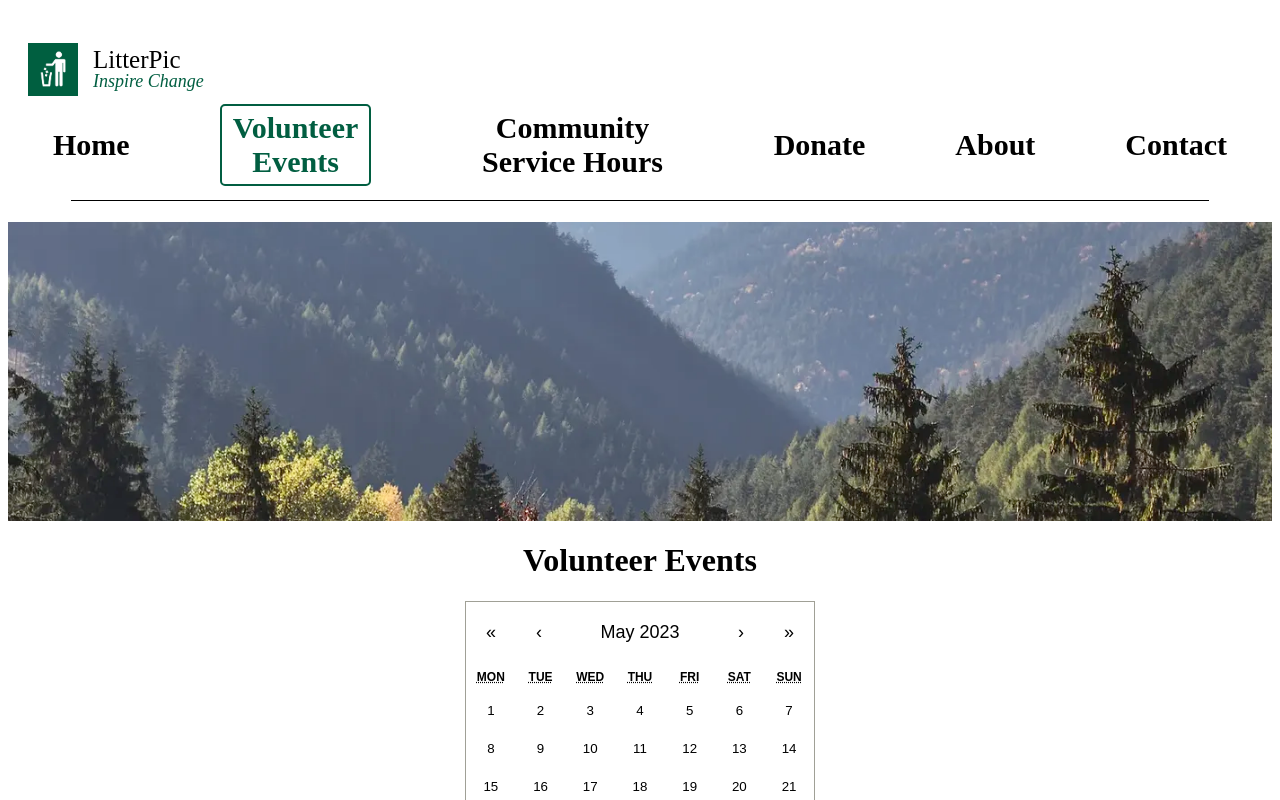
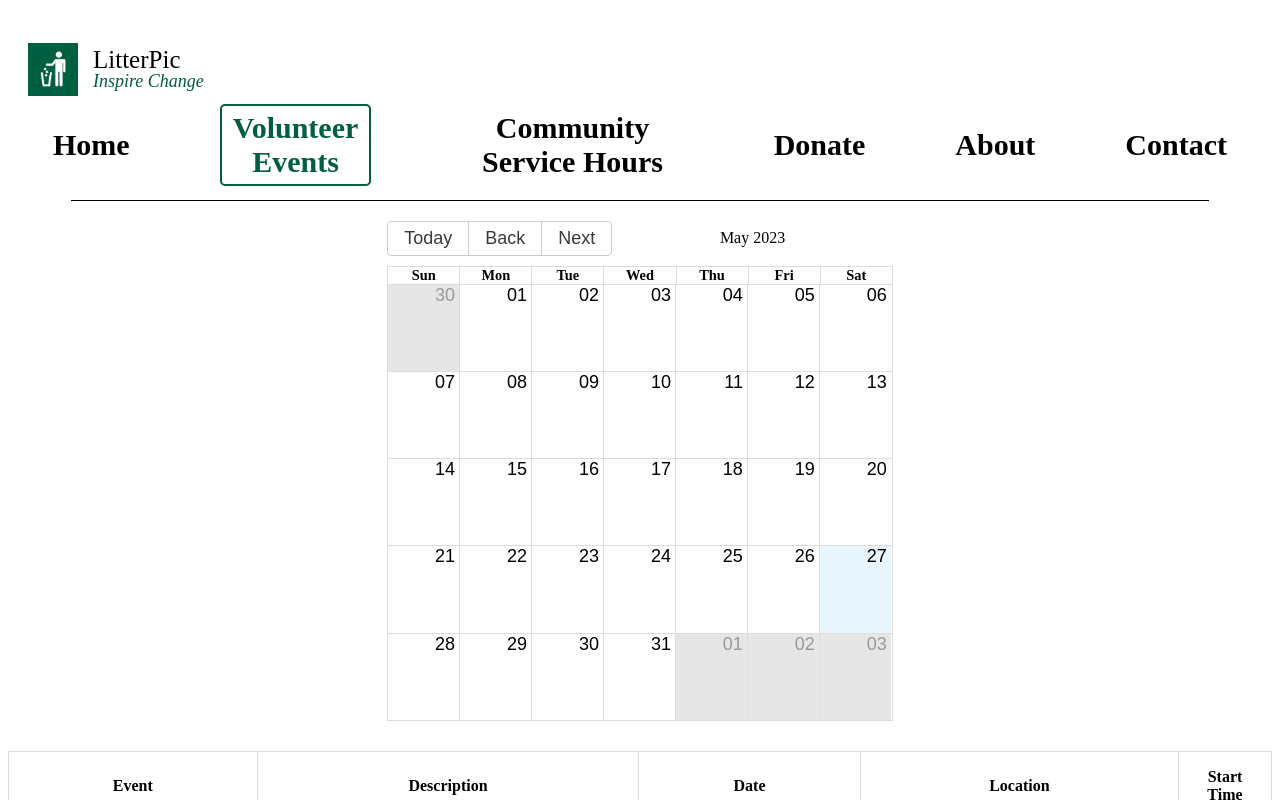
Before and after one commit to LitterPic/litterpic_org, a Next.js app: page /volunteer in a window 1280 px wide. Shown: the top 800 px of the page. Built offline with nearby package versions, Linux system fonts and the light colour scheme; no server answers; the database is empty.

Commit message:
Updated event calendar

```diff
--- a/package.json
+++ b/package.json
@@ -16,9 +16,10 @@
   "dependencies": {
     "axios": "^1.4.0",
     "firebase": "^9.22.1",
+    "moment": "^2.29.4",
     "next": "^13.4.4",
     "react": "^18.2.0",
-    "react-calendar": "^4.2.1",
+    "react-big-calendar": "^1.8.0",
     "react-dom": "^18.2.0",
     "react-lazy-load-image-component": "^1.5.6",
     "react-responsive-carousel": "^3.2.23",
--- a/pages/volunteer.js
+++ b/pages/volunteer.js
@@ -1,12 +1,14 @@
 import React, {useEffect, useState} from "react";
 import {collection, getDocs} from "firebase/firestore";
 import {db} from "../lib/firebase";
-import Calendar from 'react-calendar';
-import 'react-calendar/dist/Calendar.css';
+import {Calendar, momentLocalizer} from 'react-big-calendar';
+import moment from 'moment';
+import 'react-big-calendar/lib/css/react-big-calendar.css';
+
+const localizer = momentLocalizer(moment);
 
 const Volunteer = () => {
     const [events, setEvents] = useState([]);
-    const [calendarDates, setCalendarDates] = useState([]);
     const [selectedDate, setSelectedDate] = useState(null);
 
     useEffect(() => {
@@ -16,98 +18,83 @@ const Volunteer = () => {
             let eventList = eventSnapshot.docs.map((doc) => ({
                 ...doc.data(),
                 id: doc.id,
+                start: doc.data().date.toDate(),
+                end: doc.data().date.toDate()
             }));
 
-            // Filter events to include only dates today and in the future
             const currentDate = new Date();
             eventList = eventList.filter(
-                (event) => event.date.toMillis() >= currentDate.getTime()
+                (event) => event.start.getTime() >= currentDate.getTime()
             );
 
-            // Sort events by date from earliest to latest
             eventList = eventList.sort(
-                (a, b) => a.date.toMillis() - b.date.toMillis()
+                (a, b) => a.start.getTime() - b.start.getTime()
             );
 
             setEvents(eventList);
-
-            const datesList = eventList.map((event) => event.date.toDate());
-            setCalendarDates(datesList);
         };
         fetchData();
     }, []);
 
-    const onDateChange = (date) => {
-        setSelectedDate(date.toISOString().split('T')[0]);
+    const onEventSelect = (event) => {
+        setSelectedDate(event.start.toISOString().split('T')[0]);
+    };
+
+    const EventComponent = ({event}) => {
+        return (
+            <span className="event-background">
+                <strong>{event.event_title}</strong>
+            </span>
+        )
     };
 
     return (
         <div>
-            <div className="banner">
-                <img src="/images/volunteerBanner.webp" alt="Banner Image"/>
-            </div>
-            <div className="content">
-                <h1 className="heading_text">Volunteer Events</h1>
-
-                <div className="calendar">
             <div className="calendar">
                 <Calendar
-                            value={calendarDates}
-                            onChange={onDateChange}
-                            tileContent={({date}) => {
-                                const dateString = date.toISOString().split('T')[0];
-                                return calendarDates.find(
-                                    (eventDate) => eventDate.toISOString().split('T')[0] === dateString
-                                ) ? "•" : null;
-                            }}
-                            tileClassName={({activeStartDate, date, view}) => {
-                                if (view === 'month') {
-                                    const isActiveMonth = date.getMonth() === activeStartDate.getMonth();
-                                    if (isActiveMonth && calendarDates.some((eventDate) => eventDate.toDateString() === date.toDateString())) {
-                                        return 'event-date';
-                                    }
-                                }
-                                return null;
+                    localizer={localizer}
+                    events={events}
+                    startAccessor="start"
+                    endAccessor="end"
+                    style={{height: 500}}
+                    onSelectEvent={onEventSelect}
+                    views={['month']}
+                    components={{
+                        event: EventComponent,
                     }}
                 />
             </div>
-                </div>
-
 
             <table className="table">
                 <thead>
                 <tr>
-                        <th>Title</th>
+                    <th>Event</th>
                     <th>Description</th>
                     <th>Date</th>
                     <th>Location</th>
-
                     <th className="start-time-column">Start Time</th>
-
                 </tr>
                 </thead>
                 <tbody>
                 {events.map((event, index) => (
                     <tr key={index}
-                            className={event.date?.toDate().toISOString().split('T')[0] === selectedDate ? 'highlight' : ''}>
+                        className={event.start.toISOString().split('T')[0] === selectedDate ? 'highlight' : ''}>
                         <td>{event.event_title}</td>
                         <td>{event.description}</td>
-                            <td>{event.date?.toDate().toLocaleDateString()}</td>
+                        <td>{event.start.toLocaleDateString()}</td>
                         <td>{event.location}</td>
-
                         <td className="start-time-column">{event.eventStartTime?.toDate().toLocaleTimeString([], {
                             hour: 'numeric',
                             minute: '2-digit',
                             hour12: true
                         })}</td>
-
                     </tr>
                 ))}
                 </tbody>
             </table>
         </div>
-        </div>
-    );
+    )
+        ;
 };
 
 export default Volunteer;
--- a/styles/styles.css
+++ b/styles/styles.css
@@ -389,38 +389,33 @@ img {
 }
 
 /* Volunteer Calendar */
+.event-background {
+    white-space: normal;
+    max-width: 100px;
+    overflow: hidden;
+    text-overflow: ellipsis;
+}
+
+div.rbc-event,
+div.rbc-event.rbc-event-selected,
+.rbc-day-slot .rbc-selected.rbc-background-event {
+    background-color: #015e41 !important;
+}
+
+.rbc-event-content {
+    font-size: 10px;
+}
+
 .calendar {
     display: flex;
     justify-content: center;
-    margin-bottom: 1rem;
-    position: relative;
 }
 
-.react-calendar__tile,
-.react-calendar__tile.react-calendar__month-view__days__day--weekend {
-    color: green;
+.rbc-calendar {
+    display: flex;
+    width: 40%;
+    margin-bottom: 30px;
 }
-
-.react-calendar__navigation__arrow,
-.react-calendar__navigation__prev-button,
-.react-calendar__navigation__label,
-.react-calendar abbr[aria-label] {
-    color: black;
-}
-
-.react-calendar__tile.react-calendar__tile--now {
-    background: #4CAF50;
-}
-
-.react-calendar__tile:hover {
-    background-color: #015e41 !important;
-}
-
-.react-calendar__tile--range {
-    background-color: inherit !important;
-    color: inherit !important;
-}
-
 
 /*Volunteer Events Table*/
 .table {
```
Also changed, not shown: 1 other file (tests, documents, lock files or other folders). Lines whose indentation alone changed are shown as unchanged.
